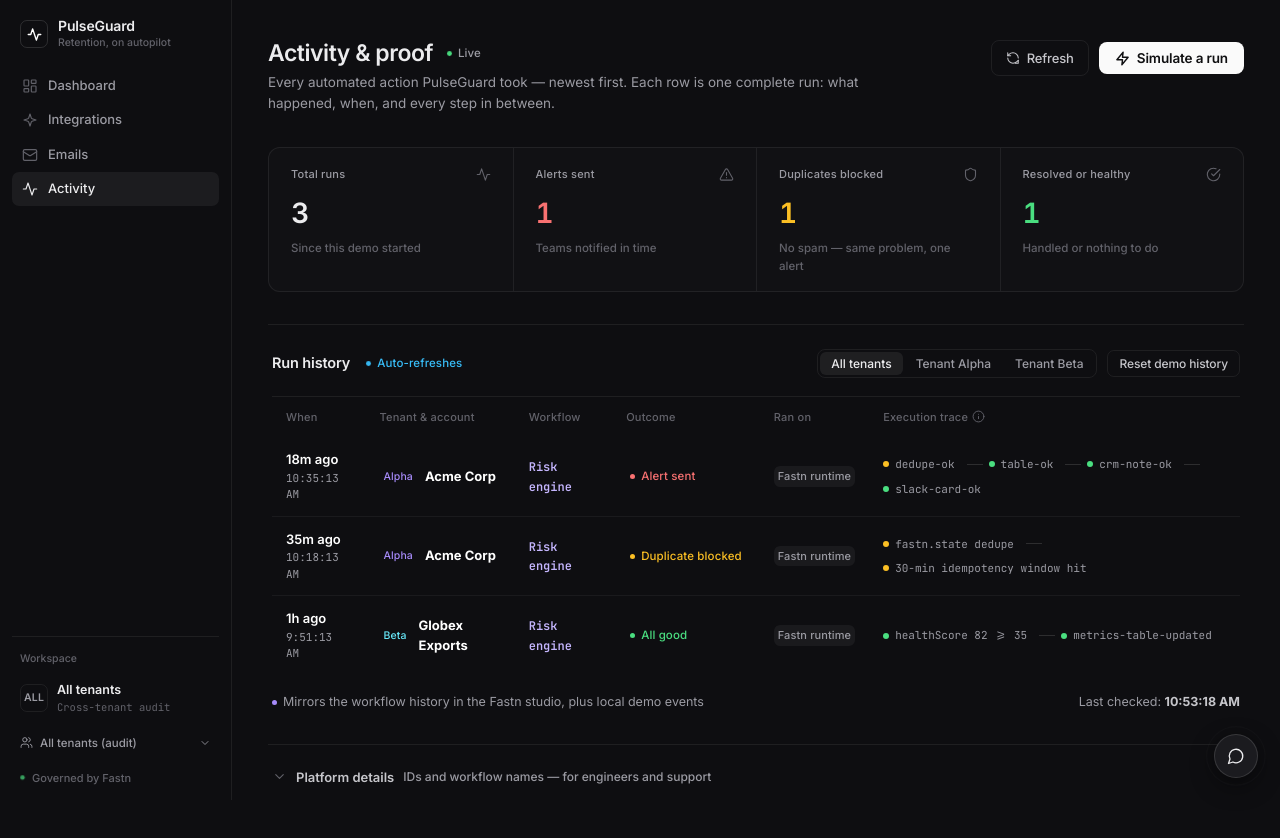
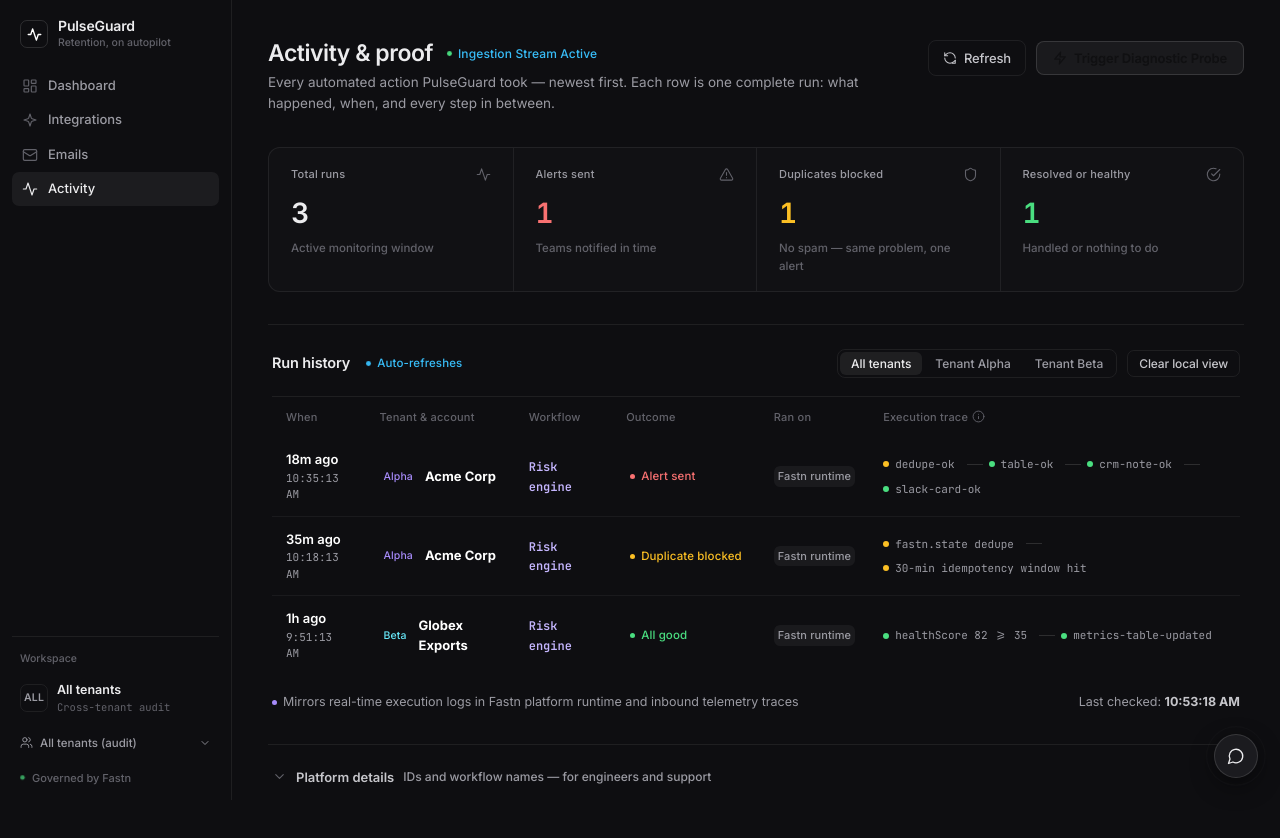
Before and after one commit to jamshidnabizada7-boop/PULSEGUARD-, a Next.js app in the folder pulseguard-app/: page /runs in a window 1280 px wide. Shown: the top 838 px of the page. Built offline with nearby package versions, Linux system fonts and the light colour scheme.

Commit message:
feat(production): replace simulation/demo artifacts with enterprise diagnostic probes and telemetry monitoring

```diff
--- a/pulseguard-app/app/api/assistant/route.js
+++ b/pulseguard-app/app/api/assistant/route.js
@@ -148,7 +148,7 @@ export async function POST(request) {
       } and ${HUMAN_STATUS[lastRun.status] || String(lastRun.status || '').toLowerCase()}. Every internal step succeeded — the full trace is on the Activity page.`;
     } else {
       reply =
-        'Nothing has run yet in this session. Press "Simulate anomaly" to watch PulseGuard detect a drop, update the CRM, and alert your team — then ask me what happened.';
+        'Telemetry ingestion is actively monitoring all accounts. No churn anomalies have crossed your threshold in this session. Ask me to check account health scores or review connector statuses.';
     }
   } else if (/sparkline|trend line|graph|chart|red line/.test(q)) {
     reply =
--- a/pulseguard-app/app/api/telemetry/route.js
+++ b/pulseguard-app/app/api/telemetry/route.js
@@ -171,7 +171,7 @@ export async function POST(req) {
     status: statusOutcome,
     steps: stepsTrace,
     via: 'simulated-dispatch-fallback',
-    detail: body.metricSummary || 'Simulated telemetry anomaly processed and queued to Fastn runtime',
+    detail: body.metricSummary || 'Diagnostic telemetry anomaly processed and queued to Fastn runtime',
   });
 
   if (statusOutcome === 'RISK_ESCALATED') {
--- a/pulseguard-app/app/emails/page.jsx
+++ b/pulseguard-app/app/emails/page.jsx
@@ -297,7 +297,7 @@ export default function EmailsPage() {
               <div className="empty-sub">
                 {search || filter !== 'all'
                   ? 'No alert emails match the current filters. Try clearing your search.'
-                  : 'Trigger an anomaly to see the first alert email sent to an account manager.'}
+                  : 'Alert emails will appear here as soon as a customer health score drops below the risk threshold.'}
               </div>
               <button
                 className="btn btn-simulate"
--- a/pulseguard-app/app/runs/page.jsx
+++ b/pulseguard-app/app/runs/page.jsx
@@ -23,12 +23,12 @@ const HUMAN_STATUS = {
 const HUMAN_VIA = {
   'fastn-runtime': 'Fastn runtime',
   'fastn-state-engine': 'Fastn runtime',
-  'live-webhook-trigger': 'Live webhook',
+  'live-webhook-trigger': 'Inbound webhook',
   'live-execute-endpoint': 'Live execution',
   'live-ack-workflow': 'Live execution',
   'api-ack': 'Dashboard',
-  'api-telemetry': 'Dashboard',
-  'simulated-dispatch': 'Demo simulation',
+  'api-telemetry': 'Inbound telemetry',
+  'simulated-dispatch': 'Diagnostic probe',
   'local-ack-fallback': 'Recorded locally',
 };
 
@@ -140,7 +140,7 @@ export default function Runs() {
           customerDomain: t.primaryDomain,
           healthScore: t.dropHealth,
           usageDropPct: t.dropPct,
-          metricSummary: `On-demand anomaly triggered for ${t.company}.`,
+          metricSummary: `Diagnostic anomaly probe dispatched for ${t.company}.`,
           tenant: targetTenant,
         }),
       });
@@ -150,14 +150,14 @@ export default function Runs() {
         try {
           const existing = JSON.parse(localStorage.getItem('pulseguard_runs') || '[]');
           const newRun = (j && j.run) ? j.run : {
-            id: `sim_${Date.now().toString(36)}`,
+            id: `probe_${Date.now().toString(36)}`,
             wf: 'pulseguard-risk-engine-v2',
             tenant: targetTenant,
             endOrgId: t.endOrgId,
             customer: `${t.company} (${t.primaryCustomerId})`,
             status: 'RISK_ESCALATED',
             tier: 'instant',
-            steps: `usageDrop ${t.dropPct}% >= threshold · crm-timeline-noted · slack-card-queued`,
+            steps: `usageDrop ${t.dropPct}% >= threshold · crm-timeline-noted · slack-card-queued · email-alert-sent`,
             at: new Date().toISOString(),
             via: (j && j.via) || 'simulated-dispatch-fallback',
           };
@@ -192,9 +192,9 @@ export default function Runs() {
           <div>
             <div style={{ display: 'flex', alignItems: 'center', gap: 10, marginBottom: 4 }}>
               <h1 style={{ marginBottom: 0 }}>Activity &amp; proof</h1>
-              <span className="badge" style={{ color: 'var(--muted)' }}>
+              <span className="badge ack" style={{ fontSize: 12 }}>
                 <span className="badge-dot pulse" style={{ color: 'var(--ok)' }} />
-                Live
+                Ingestion Stream Active
               </span>
             </div>
             <p className="sub" style={{ marginBottom: 0 }}>
@@ -203,21 +203,27 @@ export default function Runs() {
             </p>
           </div>
 
-          <div style={{ display: 'flex', gap: 10, alignItems: 'center' }}>
+          <div style={{ display: 'flex', gap: 10, alignItems: 'center', flexWrap: 'wrap' }}>
             <button className="btn ghost" onClick={fetchRuns} style={{ fontSize: 13, padding: '9px 14px' }}>
               <IconRefresh size={14} />
               Refresh
             </button>
-            <button className="btn btn-simulate" onClick={triggerRun} disabled={triggering} style={{ fontSize: 13.5 }}>
+            <button
+              className="btn btn-simulate"
+              onClick={triggerRun}
+              disabled={triggering}
+              style={{ fontSize: 13, background: 'rgba(255, 255, 255, 0.05)', border: '1px solid var(--line-strong)' }}
+              title="Dispatch an automated synthetic anomaly probe to test Fastn risk engine and alerting pipeline"
+            >
               {triggering ? (
                 <>
                   <IconSpinner size={15} strokeWidth={2.5} />
-                  <span>Running…</span>
+                  <span>Probing…</span>
                 </>
               ) : (
                 <>
-                  <IconZap size={15} strokeWidth={2.25} />
-                  <span>Simulate a run</span>
+                  <IconZap size={14} strokeWidth={2.25} />
+                  <span>Trigger Diagnostic Probe</span>
                 </>
               )}
             </button>
@@ -232,7 +238,7 @@ export default function Runs() {
               <span className="icon-chip accent"><IconActivity size={15} /></span>
             </div>
             <div className="n">{runs.length}</div>
-            <div className="sub-tag"><span>Since this demo started</span></div>
+            <div className="sub-tag"><span>Active monitoring window</span></div>
           </div>
 
           <div className="kpi">
@@ -288,8 +294,8 @@ export default function Runs() {
                   )
                 )}
               </div>
-              <button className="btn ghost sm" onClick={clearHistory} title="Reset local demo events">
-                Reset demo history
+              <button className="btn ghost sm" onClick={clearHistory} title="Clear cached event traces">
+                Clear local view
               </button>
             </div>
           </div>
@@ -411,11 +417,11 @@ export default function Runs() {
                           <span className="empty-icon"><IconActivity size={22} /></span>
                           <div className="empty-title">No activity yet</div>
                           <div className="empty-sub">
-                            Simulate an anomaly to watch PulseGuard detect it, update the CRM, and alert your team.
+                            Inbound telemetry events will appear here automatically when customer metrics update or when a diagnostic probe is dispatched.
                           </div>
-                          <button className="btn btn-simulate" onClick={triggerRun} disabled={triggering} style={{ marginTop: 14 }}>
-                            <IconZap size={15} />
-                            Simulate a run
+                          <button className="btn ghost" onClick={triggerRun} disabled={triggering} style={{ marginTop: 14 }}>
+                            <IconZap size={14} />
+                            Trigger Diagnostic Probe
                           </button>
                         </div>
                       </td>
@@ -429,7 +435,7 @@ export default function Runs() {
           <div style={{ marginTop: 18, display: 'flex', justifyContent: 'space-between', alignItems: 'center', fontSize: 12.5, color: 'var(--muted)', flexWrap: 'wrap', gap: 8 }}>
             <span style={{ display: 'inline-flex', alignItems: 'center', gap: 6 }}>
               <span className="badge-dot" style={{ color: 'var(--accent)' }} />
-              Mirrors the workflow history in the Fastn studio, plus local demo events
+              Mirrors real-time execution logs in Fastn platform runtime and inbound telemetry traces
             </span>
             <span>
               Last checked:{' '}
```
